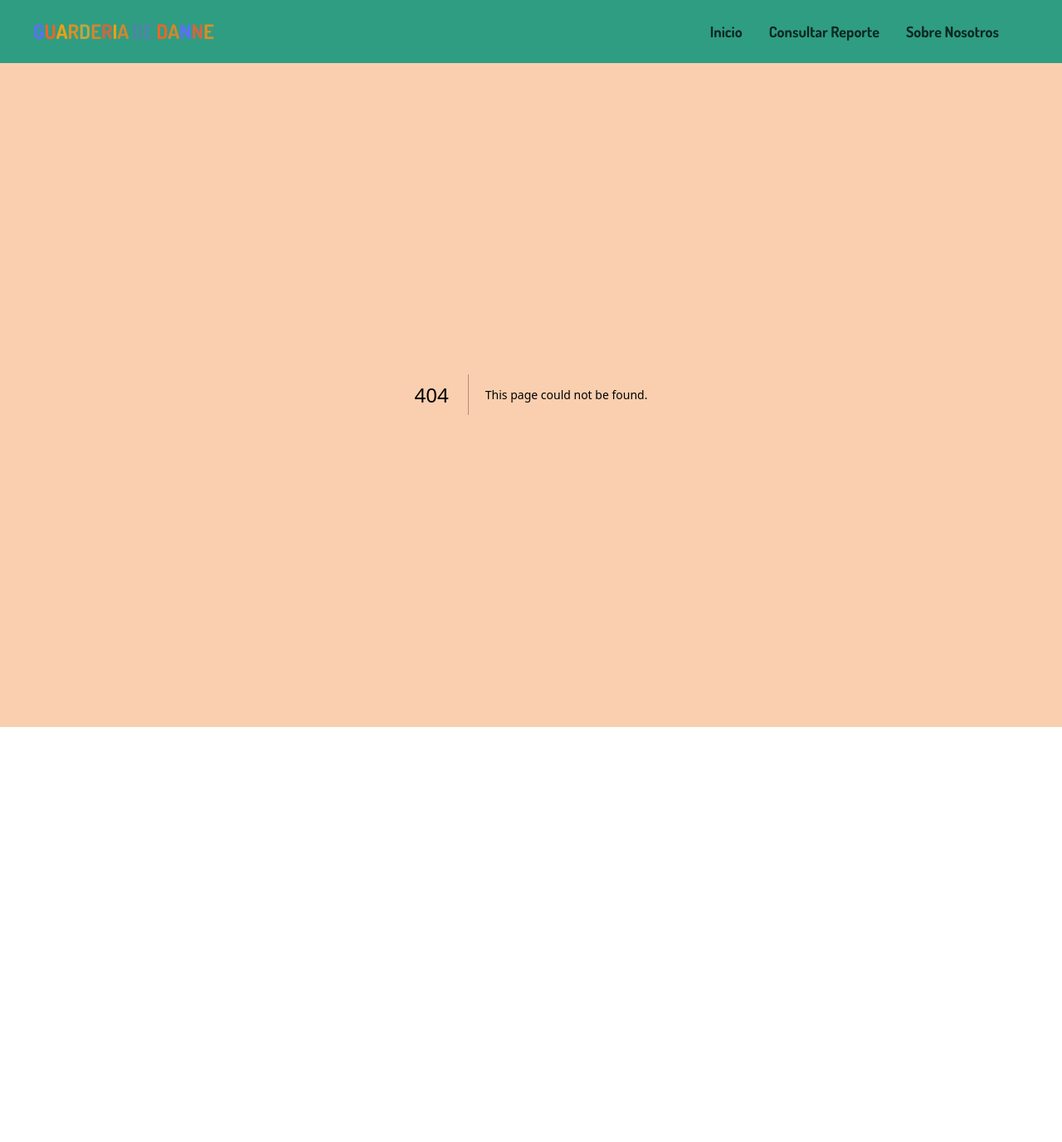
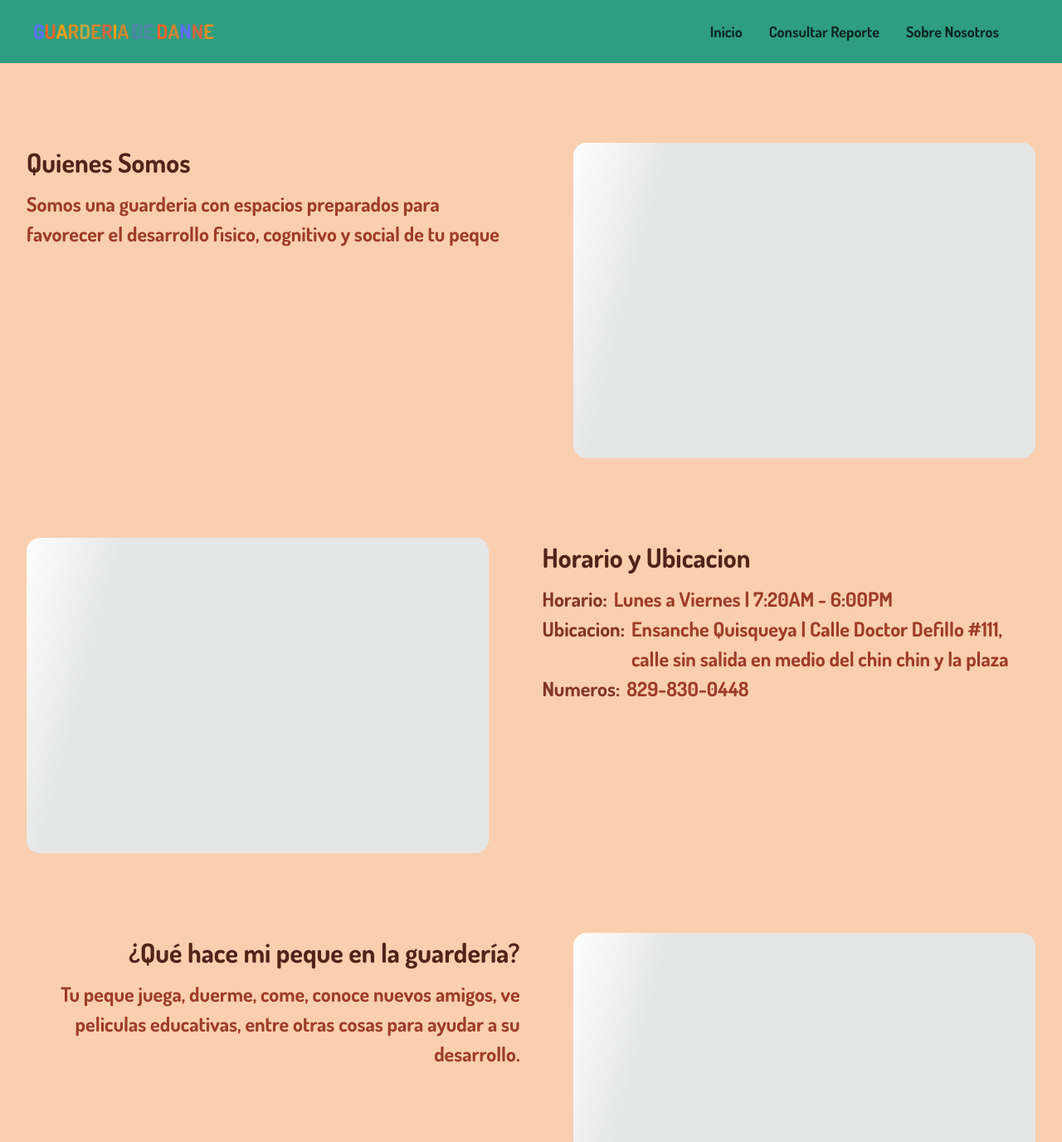
Before and after one commit to Sheansuke/guarderia-danne, a Next.js app in the folder frontend/: page /sobre-nosotros in a window 1280 px wide. Before the commit this address had no page. Shown: the top 1376 px of the page at 83% size. Before the commit the page ends 876 px from the top, so only its background shows below. Built offline with nearby package versions, Linux system fonts and the light colour scheme.

Commit message:
add "sobre-nosotros" page template

```diff
--- /dev/null
+++ b/frontend/src/app/(public)/sobre-nosotros/page.tsx
@@ -0,0 +1,102 @@
+export default async function SobreNosotros() {
+  return (
+    <section className="container p-8 mt-4 md:mt-16">
+      <article>
+        <QuienesSomos />
+      </article>
+
+      <article className="mt-24">
+        <Horarios />
+      </article>
+
+      <article className="mt-24">
+        <QueHaceMiPeque />
+      </article>
+
+      <article className="mt-24">
+        <PuedoEscribirFrecuentemente />
+      </article>
+
+      <article className="mt-24">
+        <IncluyeComida />
+      </article>
+    </section>
+  );
+}
+
+const QuienesSomos = () => (
+  <div className="flex flex-col md:flex-row items-center md:items-start gap-8 md:gap-16 ">
+    <div className="md:w-1/2">
+      <h1 className="md:text-start text-center text-orange-950 font-bold text-[2rem] text-opacity-90 mb-2">Quienes Somos</h1>
+      <p className="text-orange-800 font-bold text-opacity-90 text-[1.5rem] md:text-start text-center ">
+        Somos una guarderia con espacios preparados para favorecer el desarrollo fisico, cognitivo y social de tu peque
+      </p>
+    </div>
+
+    <div className="skeleton w-full md:w-[570px] h-[380px]"></div>
+  </div>
+);
+
+const Horarios = () => (
+  <div className="flex flex-col-reverse  md:flex-row items-center md:items-start gap-8 md:gap-16 ">
+    <div className="skeleton w-full md:w-[570px] h-[380px]"></div>
+
+    <div className="md:w-1/2">
+      <h2 className="md:text-start text-center text-orange-950 font-bold text-[2rem] text-opacity-90 mb-2">Horario y Ubicacion</h2>
+
+      <div className="flex flex-col md:flex-row gap-2">
+        <strong className="text-orange-900 font-bold text-opacity-90 text-[1.5rem] md:text-start text-center">Horario: </strong>
+        <p className="text-orange-800 font-bold text-opacity-90 text-[1.5rem] md:text-start text-center">Lunes a Viernes | 7:20AM - 6:00PM</p>
+      </div>
+
+      <div className="flex flex-col md:flex-row gap-2">
+        <strong className="text-orange-900 font-bold text-opacity-90 text-[1.5rem] md:text-start text-center">Ubicacion: </strong>
+        <p className="text-orange-800 font-bold text-opacity-90 text-[1.5rem] md:text-start text-center">
+          Ensanche Quisqueya | Calle Doctor Defillo #111, calle sin salida en medio del chin chin y la plaza
+        </p>
+      </div>
+
+      <div className="flex flex-col md:flex-row gap-2">
+        <strong className="text-orange-900 font-bold text-opacity-90 text-[1.5rem] md:text-start text-center">Numeros: </strong>
+        <p className="text-orange-800 font-bold text-opacity-90 text-[1.5rem] md:text-start text-center">829-830-0448</p>
+      </div>
+    </div>
+  </div>
+);
+
+const QueHaceMiPeque = () => (
+  <div className="flex flex-col md:flex-row items-center md:items-start gap-8 md:gap-16 ">
+    <div className="md:w-1/2">
+      <h2 className="md:text-end text-center text-orange-950 font-bold text-[2rem] text-opacity-90 mb-2">¿Qué hace mi peque en la guardería?</h2>
+      <p className="text-orange-800 font-bold text-opacity-90 text-[1.5rem] md:text-end text-center ">
+        Tu peque juega, duerme, come, conoce nuevos amigos, ve peliculas educativas, entre otras cosas para ayudar a su desarrollo.
+      </p>
+    </div>
+
+    <div className="skeleton w-full md:w-[570px] h-[380px]"></div>
+  </div>
+);
+
+const PuedoEscribirFrecuentemente = () => (
+  <div className="flex flex-col-reverse  md:flex-row items-center md:items-start gap-8 md:gap-16 ">
+    <div className="skeleton w-full md:w-[570px] h-[380px]"></div>
+
+    <div className="md:w-1/2">
+      <h2 className="md:text-start text-center text-orange-950 font-bold text-[2rem] text-opacity-90 mb-2">Puedo escribir frecuentemente y pedir fotos y videos de mi bebe?</h2>
+      <p className="text-orange-800 font-bold text-opacity-90 text-[1.5rem] md:text-start text-center ">
+        Si, incluso si no la pides estaremos al pendiente de mandarte el dia a dia de tu bebe para que estes tranquilo
+      </p>
+    </div>
+  </div>
+);
+
+const IncluyeComida = () => (
+  <div className="flex flex-col md:flex-row items-center md:items-start gap-8 md:gap-16 ">
+    <div className="md:w-1/2">
+      <h2 className="text-center md:text-end text-orange-950 font-bold text-[2rem] text-opacity-90 mb-2">¿Incluye las comidas?</h2>
+      <p className="text-orange-800 font-bold text-opacity-90 text-[1.5rem] md:text-end text-center ">Si, si asi lo deseas tu bebe tendra almuerzo todos los dias</p>
+    </div>
+
+    <div className="skeleton w-full md:w-[570px] h-[380px]"></div>
+  </div>
+);
```
